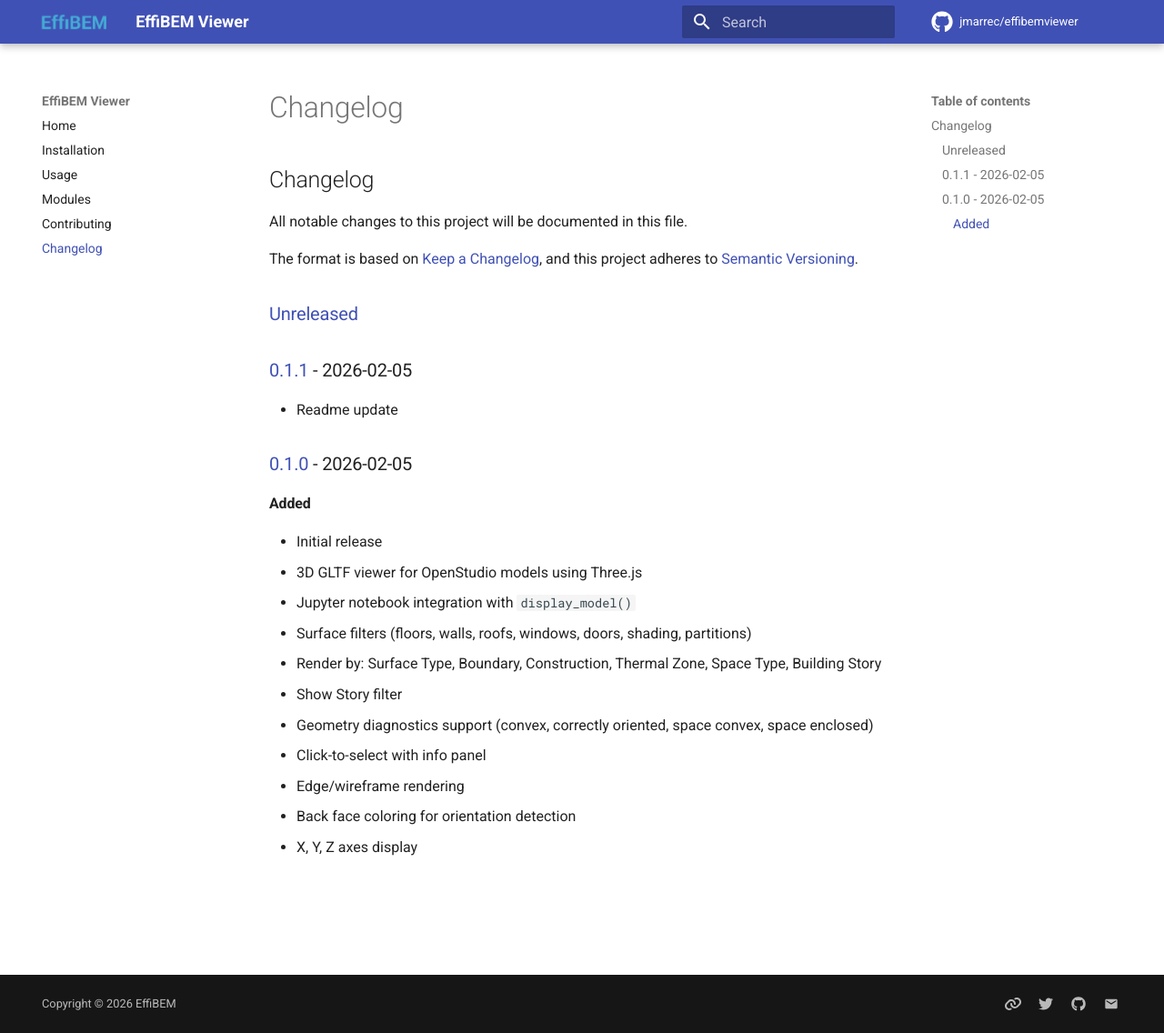
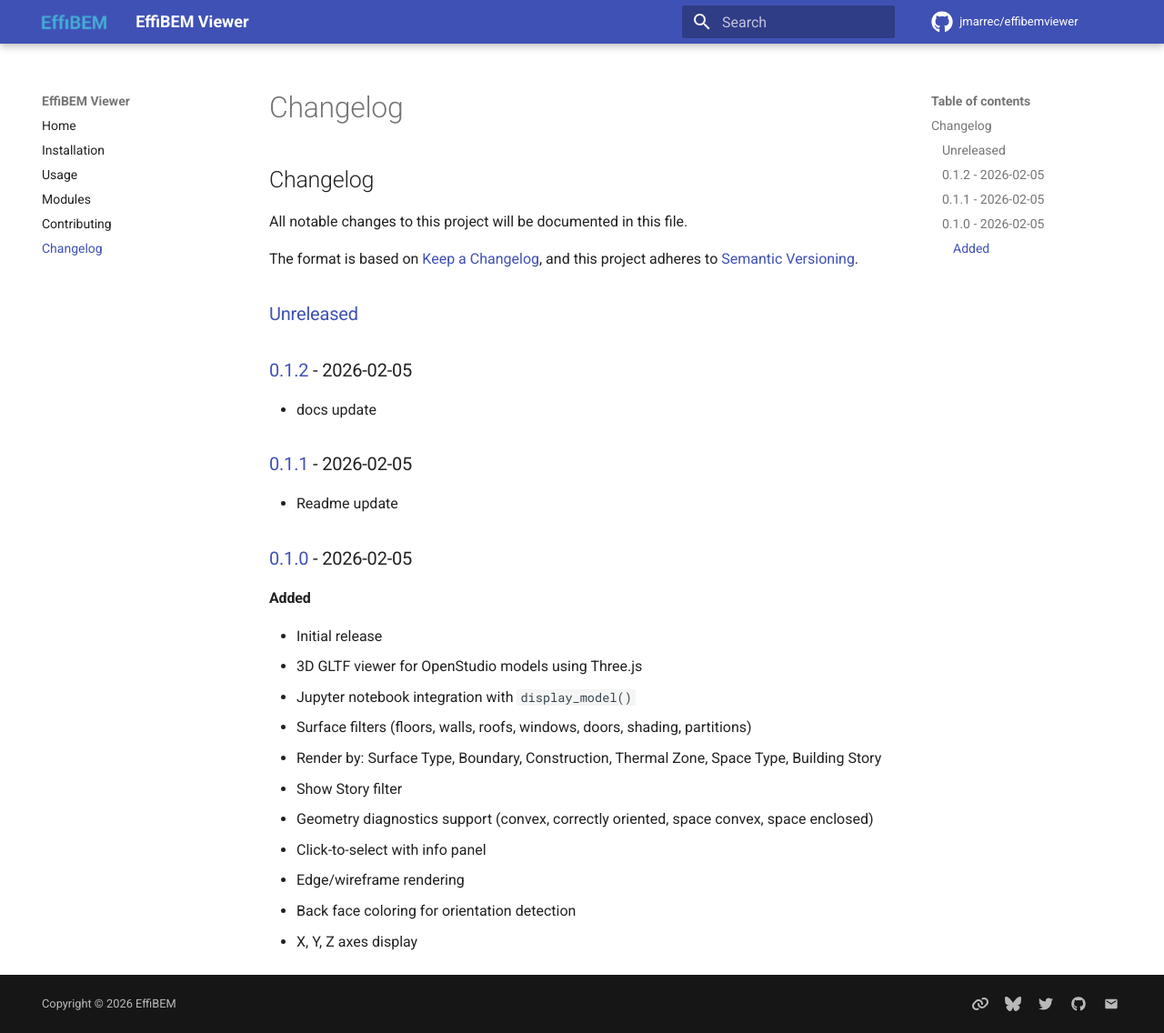
Before and after one commit to jmarrec/effibemviewer, an MkDocs documentation site: the page built from docs/changelog.md, in a window 1280 px wide and 1136 px high. Shown: the whole window at 91% size. Built offline with MkDocs 1.6.1 and Material for MkDocs 9.7.7, drawn with Linux system fonts in a browser that asks for light colours; comment, search, counter and statistics services are not loaded.

Commit message:
Update mkdocs

```diff
--- a/CHANGELOG.md
+++ b/CHANGELOG.md
@@ -6,6 +6,10 @@
 and this project adheres to [Semantic Versioning](https://semver.org/spec/v2.0.0.html).
 
 ## [Unreleased]
+
+## [0.1.2] - 2026-02-05
+
+- docs update
 
 ## [0.1.1] - 2026-02-05
 
@@ -26,6 +30,7 @@
 - Back face coloring for orientation detection
 - X, Y, Z axes display
 
-[Unreleased]: https://github.com/jmarrec/effibemviewer/compare/v0.1.1...HEAD
+[Unreleased]: https://github.com/jmarrec/effibemviewer/compare/v0.1.2...HEAD
+[0.1.2]: https://github.com/jmarrec/effibemviewer/compare/v0.1.1...v0.1.2
 [0.1.1]: https://github.com/jmarrec/effibemviewer/compare/v0.1.0...v0.1.1
 [0.1.0]: https://github.com/jmarrec/effibemviewer/releases/tag/v0.1.0
--- a/mkdocs.yml
+++ b/mkdocs.yml
@@ -49,15 +49,23 @@
   - toc:
       baselevel: 2
       permalink: true
-      slugify: !!python/name:pymdownx.slugs.uslugify
+      slugify: !!python/object/apply:pymdownx.slugs.slugify {}
   - meta
 plugins:
   - include-markdown
   - search:
       lang: en
   - mkdocstrings:
-      watch:
-        - effibemviewer
+      handlers:
+        python:
+          paths:
+            - effibemviewer
+          options:
+            show_source: true
+            show_signature: true
+            show_signature_annotations: true
+            separate_signature: false
+  - markdown-exec
 
 copyright: Copyright &copy; 2026 <a href="https://effibem.com/">EffiBEM</a>
 extra:
@@ -66,11 +74,14 @@
     - icon: fontawesome/solid/link
       link: https://effibem.com
       name: EffiBEM
+    - icon: fontawesome/brands/bluesky
+      link: https://bsky.app/profile/julienmarrec.bsky.social
+      name: Bluesky
     - icon: fontawesome/brands/twitter
-      link: https://twitter.com/MarrecJulien
+      link: https://x.com/MarrecJulien
       name: Tweet
     - icon: fontawesome/brands/github
-      link: https://github.com/jmarrec/effibemviewer
+      link: https://github.com/jmarrec/geomeffibem
       name: Github
     - icon: material/email
       link: "mailto:contact@effibem.com"
```
